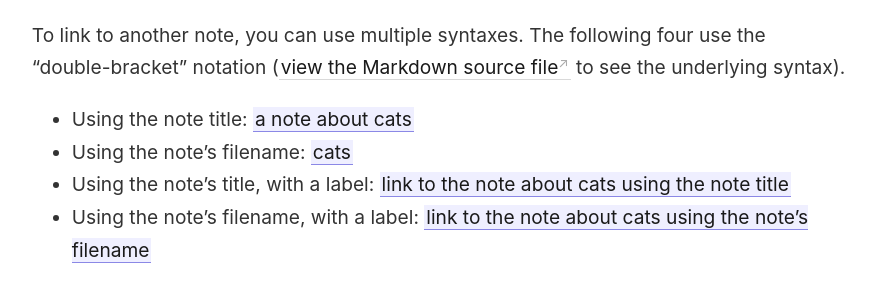
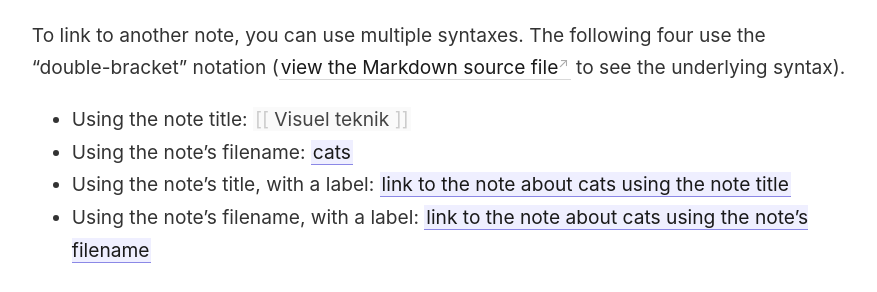
Before and after one commit to Lingcog/Obsidian, a Jekyll site: the page built from _notes/your-first-note.md, in a window 1280 px wide and 900 px high, scrolled down 607 px. Shown: the part 153-445 px from the top of the window, without its empty margins (45-922 px from the left). Built offline with Jekyll 4.4.1, drawn with Linux system fonts in a browser that asks for light colours.

Commit message:
Update your-first-note.md

```diff
--- a/_notes/your-first-note.md
+++ b/_notes/your-first-note.md
@@ -14,7 +14,7 @@ Dette er min første note,  og den finder du i [`notes/`](https://github.com/max
 
 To link to another note, you can use multiple syntaxes. The following four use the "double-bracket" notation ([view the Markdown source file](https://github.com/maximevaillancourt/digital-garden-jekyll-template/blob/master/_notes/your-first-note.md#link-syntax) to see the underlying syntax).
 
-- Using the note title: [[a note about cats]]
+- Using the note title: [[Visuel teknik]]
 - Using the note's filename: [[cats]]
 - Using the note's title, with a label: [[A note about cats|link to the note about cats using the note title]]
 - Using the note's filename, with a label: [[cats|link to the note about cats using the note's filename]]
```
